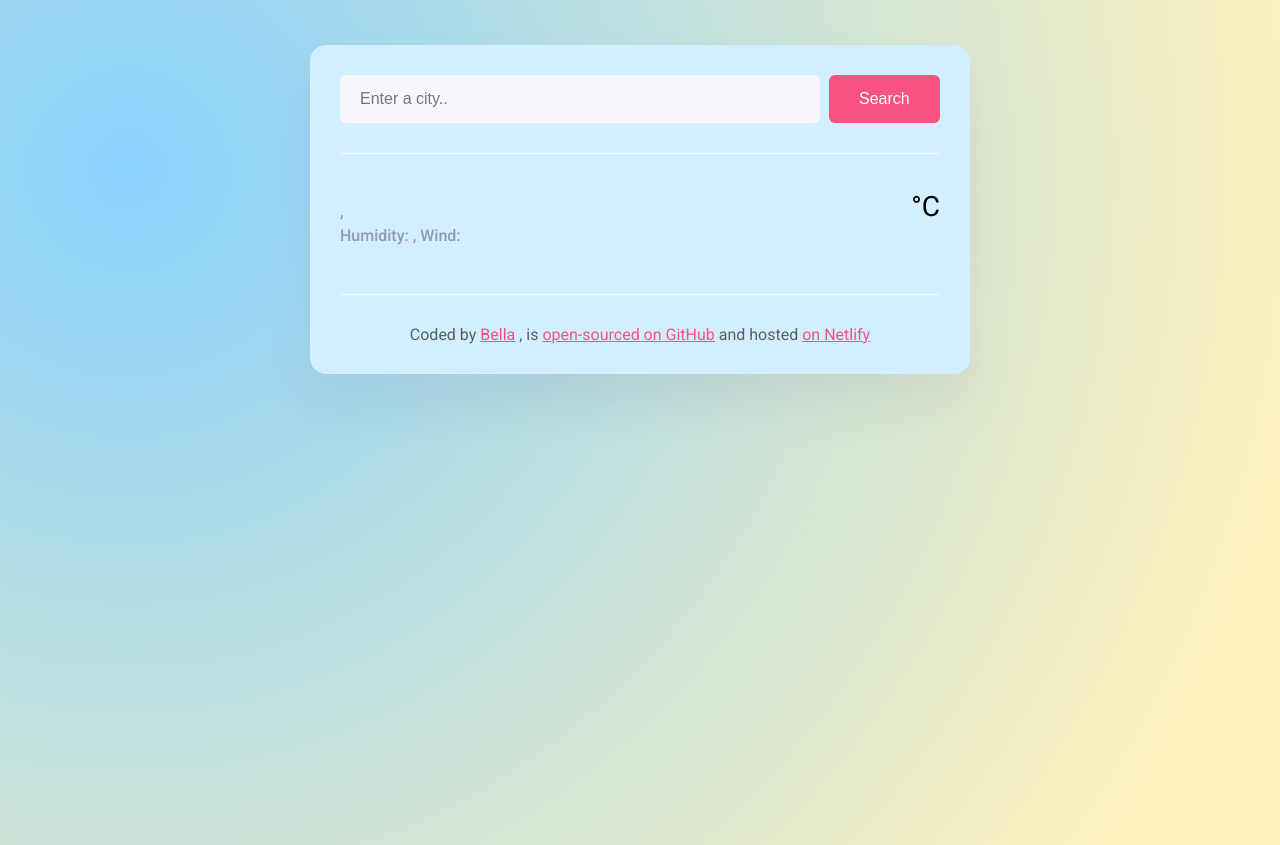
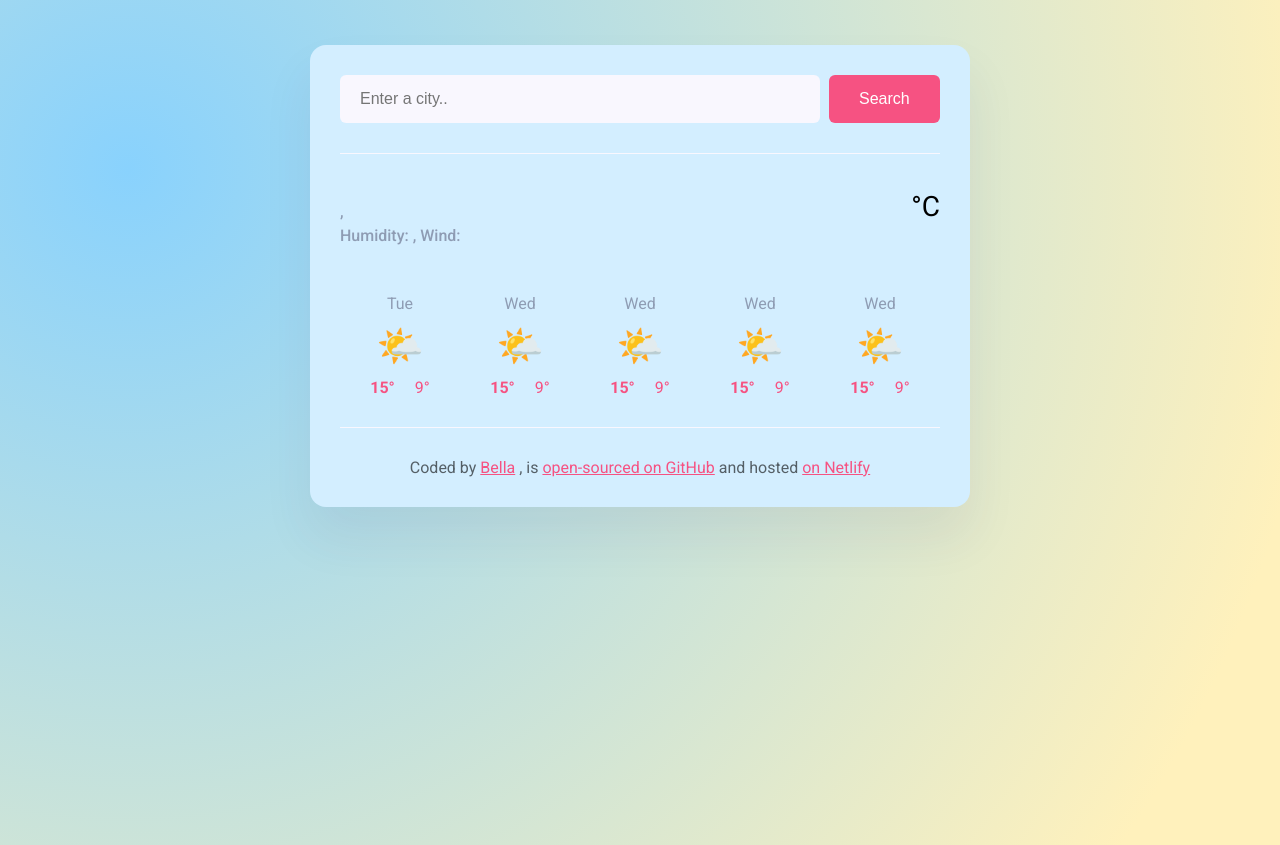
Before and after one commit to bella82691-dotcom/Meteo, a plain HTML site: page index.html in a window 1280 px wide. Drawn offline with nearby package versions, Linux system fonts and the light colour scheme; no server answers.

Commit message:
Added and styled basic forecast

```diff
--- a/index.html
+++ b/index.html
@@ -44,6 +44,58 @@
             <div class="Weather-app-unit">°C</div>
           </div>
         </div>
+        <div class="Weather-forecast">
+          <div class="Weather-forecast-day">
+            <div class="Weather-forecast-date">Tue</div>
+            <div class="Weather-forecast-icon">🌤️</div>
+            <div class="Weather-forecast-temperatures">
+              <div class="Weather-forecast-temperature">
+                <strong>15°</strong>
+              </div>
+              <div class="Weather-forecast-temperature">9°</div>
+            </div>
+          </div>
+          <div class="Weather-forecast-day">
+            <div class="Weather-forecast-date">Wed</div>
+            <div class="Weather-forecast-icon">🌤️</div>
+            <div class="Weather-forecast-temperatures">
+              <div class="Weather-forecast-temperature">
+                <strong>15°</strong>
+              </div>
+              <div class="Weather-forecast-temperature">9°</div>
+            </div>
+          </div>
+          <div class="Weather-forecast-day">
+            <div class="Weather-forecast-date">Wed</div>
+            <div class="Weather-forecast-icon">🌤️</div>
+            <div class="Weather-forecast-temperatures">
+              <div class="Weather-forecast-temperature">
+                <strong>15°</strong>
+              </div>
+              <div class="Weather-forecast-temperature">9°</div>
+            </div>
+          </div>
+          <div class="Weather-forecast-day">
+            <div class="Weather-forecast-date">Wed</div>
+            <div class="Weather-forecast-icon">🌤️</div>
+            <div class="Weather-forecast-temperatures">
+              <div class="Weather-forecast-temperature">
+                <strong>15°</strong>
+              </div>
+              <div class="Weather-forecast-temperature">9°</div>
+            </div>
+          </div>
+          <div class="Weather-forecast-day">
+            <div class="Weather-forecast-date">Wed</div>
+            <div class="Weather-forecast-icon">🌤️</div>
+            <div class="Weather-forecast-temperatures">
+              <div class="Weather-forecast-temperature">
+                <strong>15°</strong>
+              </div>
+              <div class="Weather-forecast-temperature">9°</div>
+            </div>
+          </div>
+        </div>
       </main>
       <footer>
         Coded by
--- a/src/style.css
+++ b/src/style.css
@@ -92,6 +92,37 @@
   font-size: 28px;
 }
 
+.Weather-forecast {
+  display: flex;
+  justify-content: space-around;
+  margin-top: 30px;
+}
+
+.Weather-forecast-date {
+  text-align: center;
+  color: rgba(39, 33, 66, 0.4);
+  font-size: 16px;
+  line-height: 20px;
+  margin-bottom: 10px;
+}
+
+.Weather-forecast-icon {
+  font-size: 38px;
+  text-align: center;
+}
+
+.Weather-forecast-temperatures {
+  text-align: center;
+  color: #f65282;
+  margin-top: 10px;
+  display: flex;
+  justify-content: center;
+}
+
+.Weather-forecast-temperature {
+  padding: 0 10px;
+}
+
 footer {
   border-top: 1px solid #f9f7fe;
   padding: 30px 0 0 0;
```
